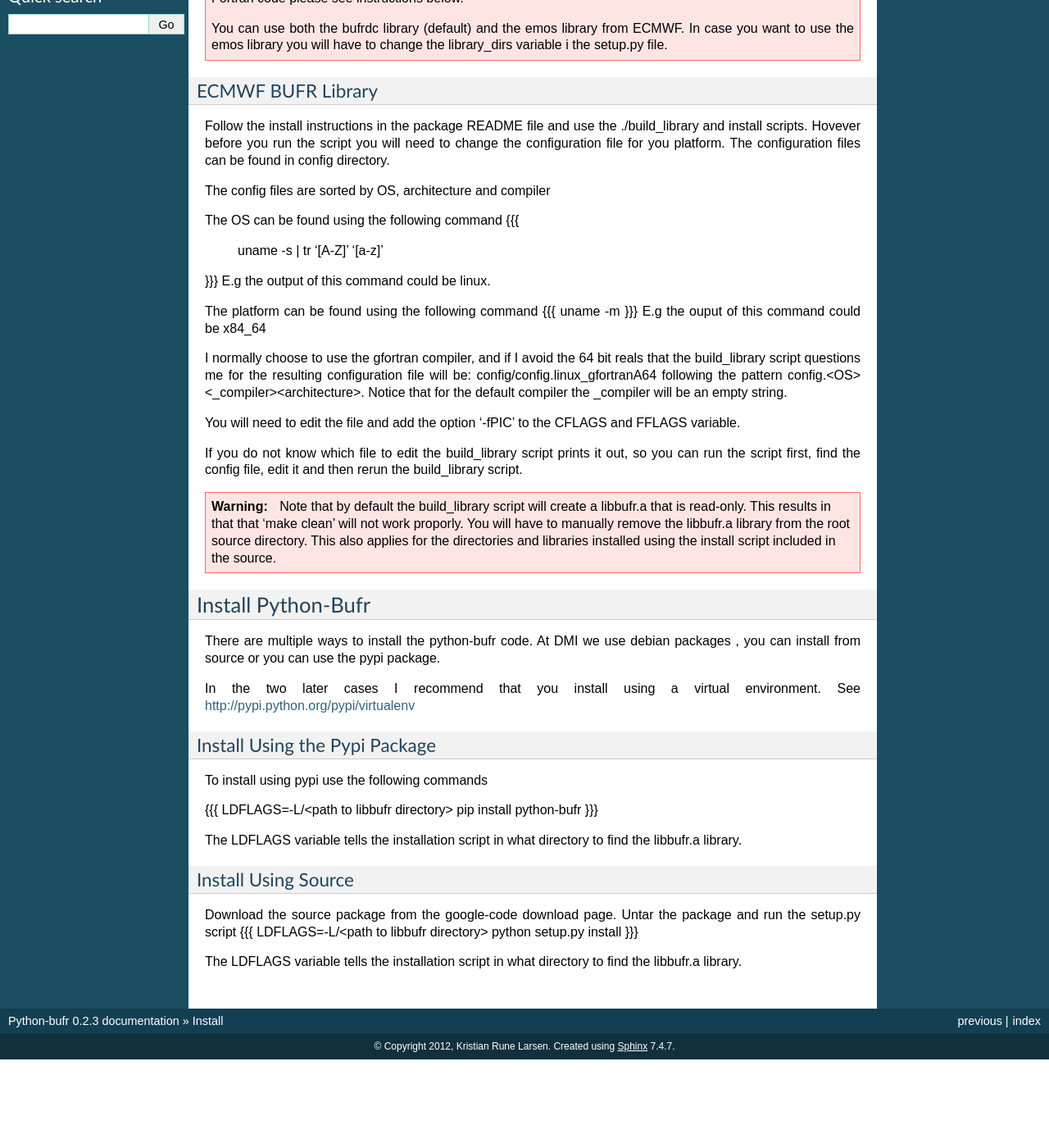
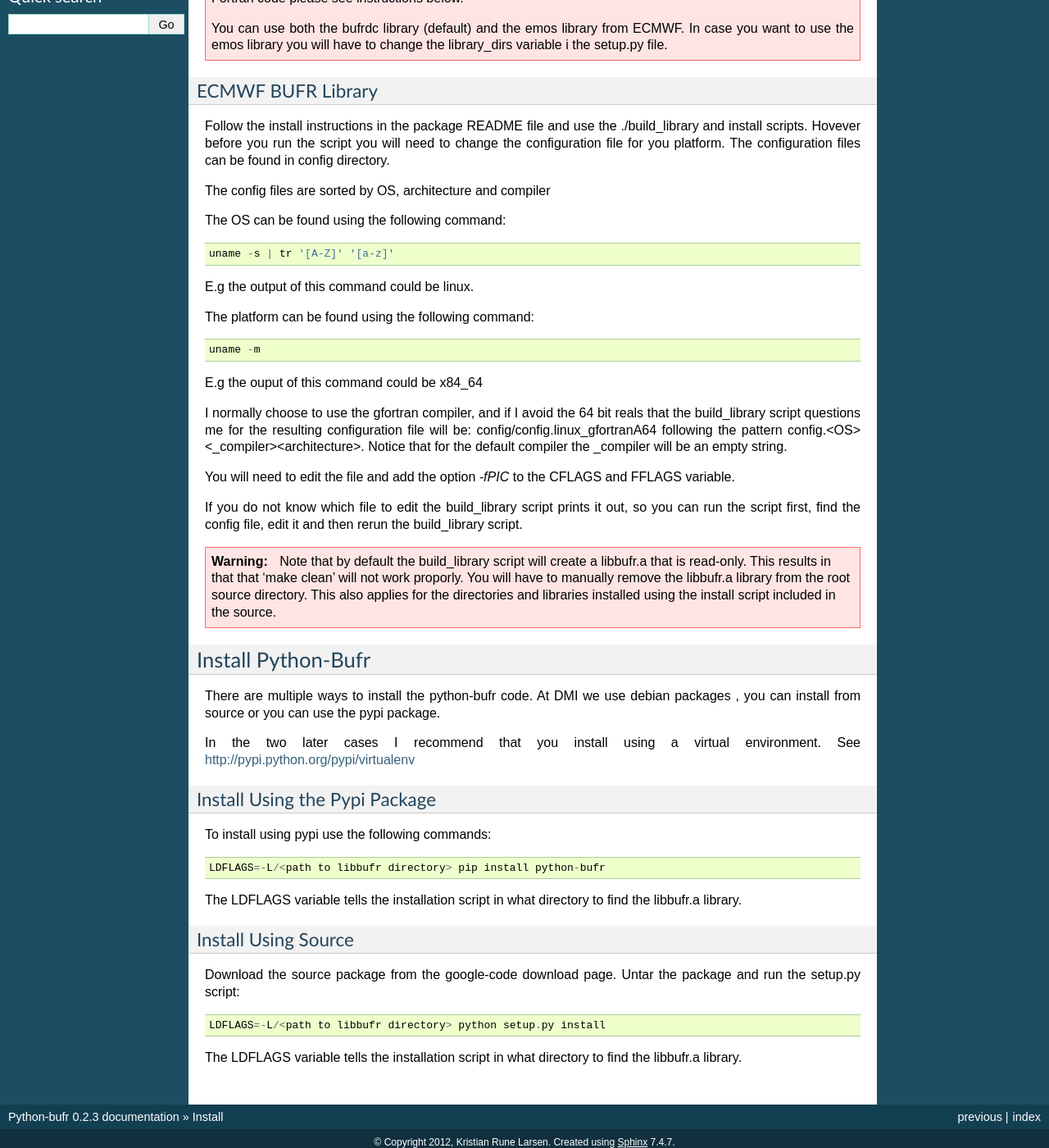
Before and after one commit to pytroll/python-bufr, a Sphinx documentation site: the page built from doc/source/install.rst, in a window 1280 px wide and 1400 px high, scrolled down 358 px. Shown: the whole window at 82% size. Built offline with Sphinx 7.4.7, drawn with Linux system fonts in a browser that asks for light colours; formulas are drawn with MathJax 3; before the commit the page ends 1650 px from its top, so only the background shows below that.

```diff
--- a/doc/source/install.rst
+++ b/doc/source/install.rst
@@ -34,16 +34,16 @@ can be found in config directory.
 
 The config files are sorted by OS, architecture and compiler
 
-The OS can be found using the following command
-{{{
- uname -s | tr '[A-Z]' '[a-z]'
-}}}
+The OS can be found using the following command::
+
+    uname -s | tr '[A-Z]' '[a-z]'
+
 E.g the output of this command could be linux.
 
-The platform can be found using the following command
-{{{
-uname -m
-}}}
+The platform can be found using the following command::
+
+    uname -m
+
 E.g the ouput of this command could be x84_64
 
 I normally choose to use the gfortran compiler, and if I avoid the 64 bit reals
@@ -52,7 +52,7 @@ will be:  config/config.linux_gfortranA64 following the pattern
 config.<OS><_compiler><architecture>. Notice that for the default compiler the
 _compiler will be an empty string.
 
-You will need to edit the file and add the option '-fPIC' to the CFLAGS and
+You will need to edit the file and add the option *-fPIC* to the CFLAGS and
 FFLAGS variable.
 
 If you do not know which file to edit the build_library script prints it out,
@@ -80,11 +80,9 @@ environment. See http://pypi.python.org/pypi/virtualenv
 Install Using the Pypi Package
 ++++++++++++++++++++++++++++++
 
-To install using pypi use the following commands
+To install using pypi use the following commands::
 
-{{{
-LDFLAGS=-L/<path to libbufr directory> pip install python-bufr
-}}}
+  LDFLAGS=-L/<path to libbufr directory> pip install python-bufr
 
 The LDFLAGS variable tells the installation script in what directory to find
 the libbufr.a library.
@@ -93,10 +91,9 @@ the libbufr.a library.
 Install Using Source
 ++++++++++++++++++++
 
-Download the source package from the google-code download page. Untar the package and run the setup.py script
-{{{
-LDFLAGS=-L/<path to libbufr directory> python setup.py install
-}}}
+Download the source package from the google-code download page. Untar the package and run the setup.py script::
+
+    LDFLAGS=-L/<path to libbufr directory> python setup.py install
 
 The LDFLAGS variable tells the installation script in what directory to find
 the libbufr.a library.
```
Also changed, not shown: 5 other files.
